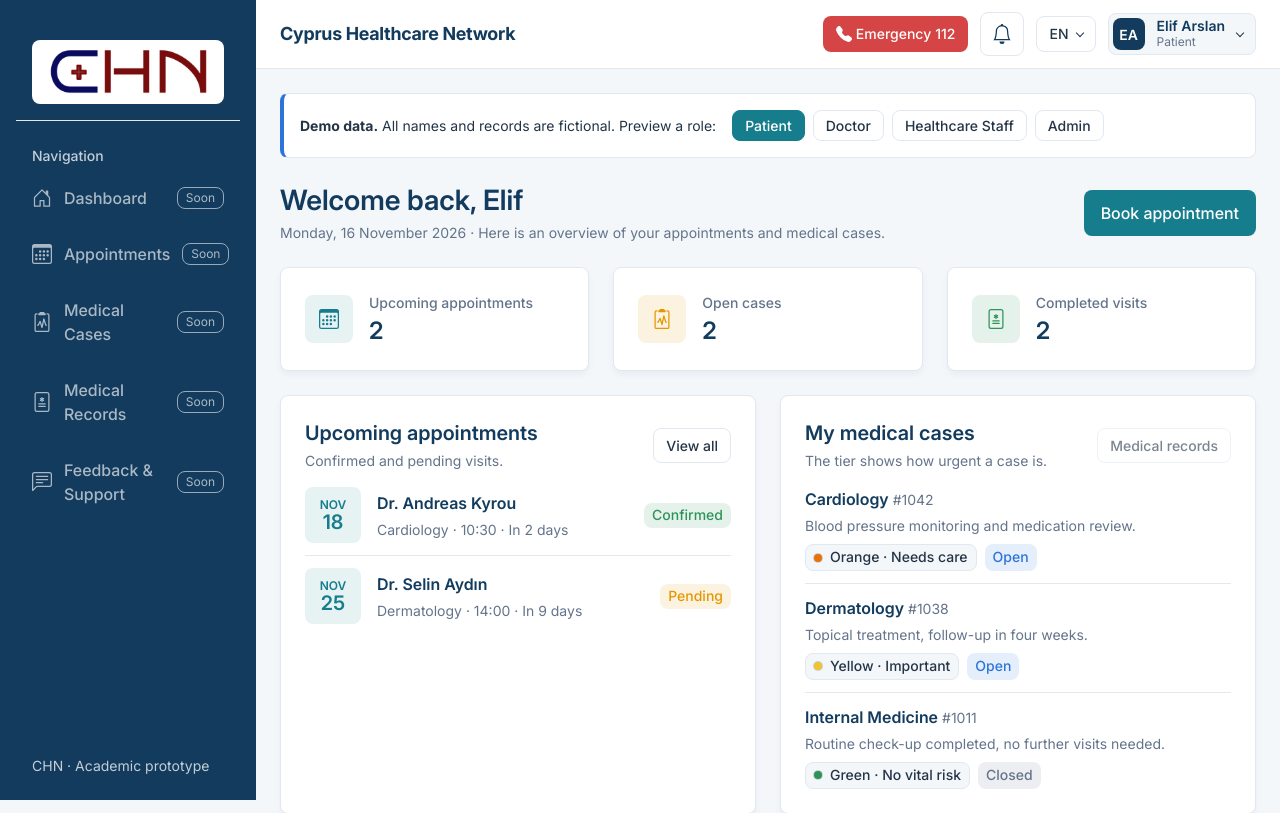
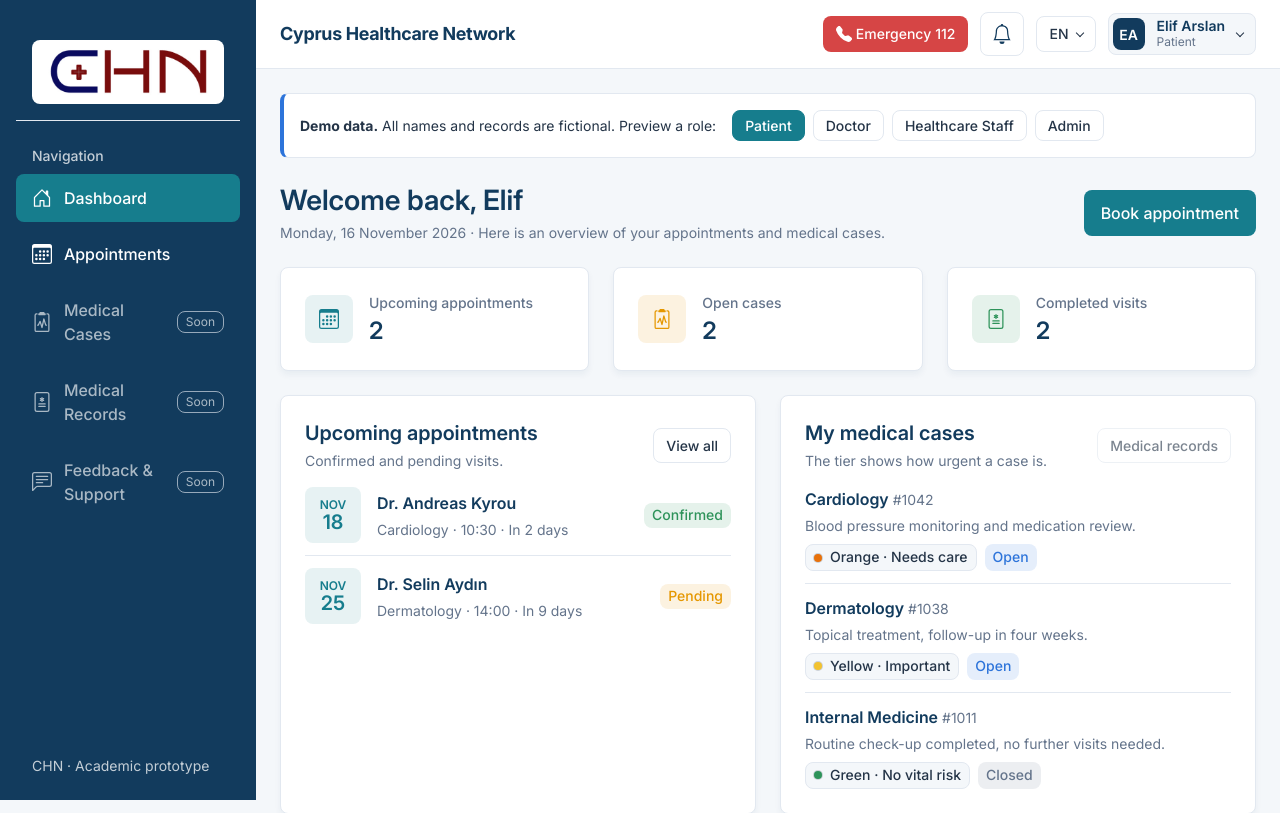
Before and after one commit to aerdemarac/CHN, a PHP site: page /test-endpoints/dashboard-test.php in a window 1280 px wide. Shown: the top 813 px of the page. Run offline with PHP 8.4, Linux system fonts and the light colour scheme.

Commit message:
Link sidebar to demo

```diff
--- a/include/left-sidebar.php
+++ b/include/left-sidebar.php
@@ -59,11 +59,17 @@ if (!empty($chnSidebarShowTestLink)) {
         <?php foreach ($chnSidebarItems as $chnItem): ?>
             <?php
                 $chnFile = $chnItem['file'];
+                if (!is_file($chnProjectRoot . '/' . $chnFile) && isset($chnItem['demo'])
+                    && is_file($chnProjectRoot . '/' . $chnItem['demo'])) {
+                    $chnFile = $chnItem['demo'];
+                }
                 $chnLabel = htmlspecialchars($chnItem['label'], ENT_QUOTES, 'UTF-8');
                 $chnIcon = htmlspecialchars($chnItem['icon'], ENT_QUOTES, 'UTF-8');
                 $chnExists = is_file($chnProjectRoot . '/' . $chnFile);
                 $chnIsCurrent = $chnCurrentPage === basename($chnFile);
-                $chnHref = $chnBaseUrl . implode('/', array_map('rawurlencode', explode('/', $chnFile)));
+                $chnHref = $chnBaseUrl . implode('/', array_map('rawurlencode', explode('/', $chnFile)))
+                    . (in_array($chnUserRole ?? null, ['patient', 'doctor', 'healthcare_staff', 'admin'], true)
+                        ? '?' . http_build_query(['role' => $chnUserRole]) : '');
             ?>
             <?php if ($chnExists): ?>
                 <a class="sidebar__link<?= $chnIsCurrent ? ' sidebar__link--active' : '' ?>"
--- a/include/sidebar-menu-manager.php
+++ b/include/sidebar-menu-manager.php
@@ -24,8 +24,8 @@ if (!function_exists('chnSidebarItemsForRole')) {
         // Only pre-existing icon names from css/style.css.
         // Routes are project-root relative; unimplemented routes display Soon.
         $items = [
-            'dashboard' => ['label' => 'Dashboard', 'file' => 'index.php', 'icon' => 'dashboard'],
-            'appointments' => ['label' => 'Appointments', 'file' => 'appointments.php', 'icon' => 'appointments'],
+            'dashboard' => ['label' => 'Dashboard', 'file' => 'index.php', 'demo' => 'test-endpoints/dashboard-test.php', 'icon' => 'dashboard'],
+            'appointments' => ['label' => 'Appointments', 'file' => 'appointments.php', 'demo' => 'test-endpoints/appointments-test.php', 'icon' => 'appointments'],
             'patients' => ['label' => 'Patients', 'file' => 'patients.php', 'icon' => 'records'],
             'cases' => ['label' => 'Medical Cases', 'file' => 'medical-cases.php', 'icon' => 'cases'],
             'records' => ['label' => 'Medical Records', 'file' => 'medical-records.php', 'icon' => 'records'],
```
